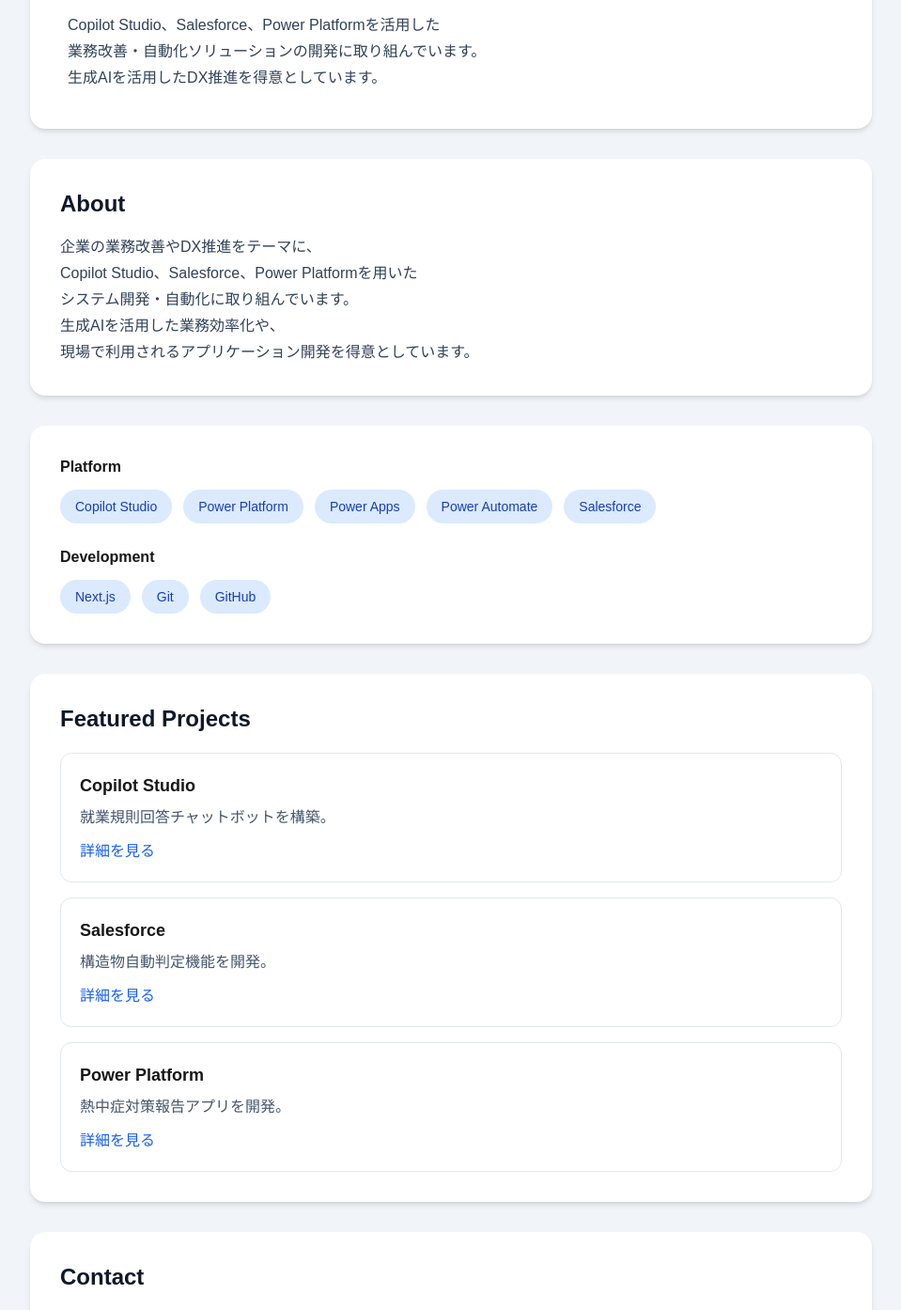
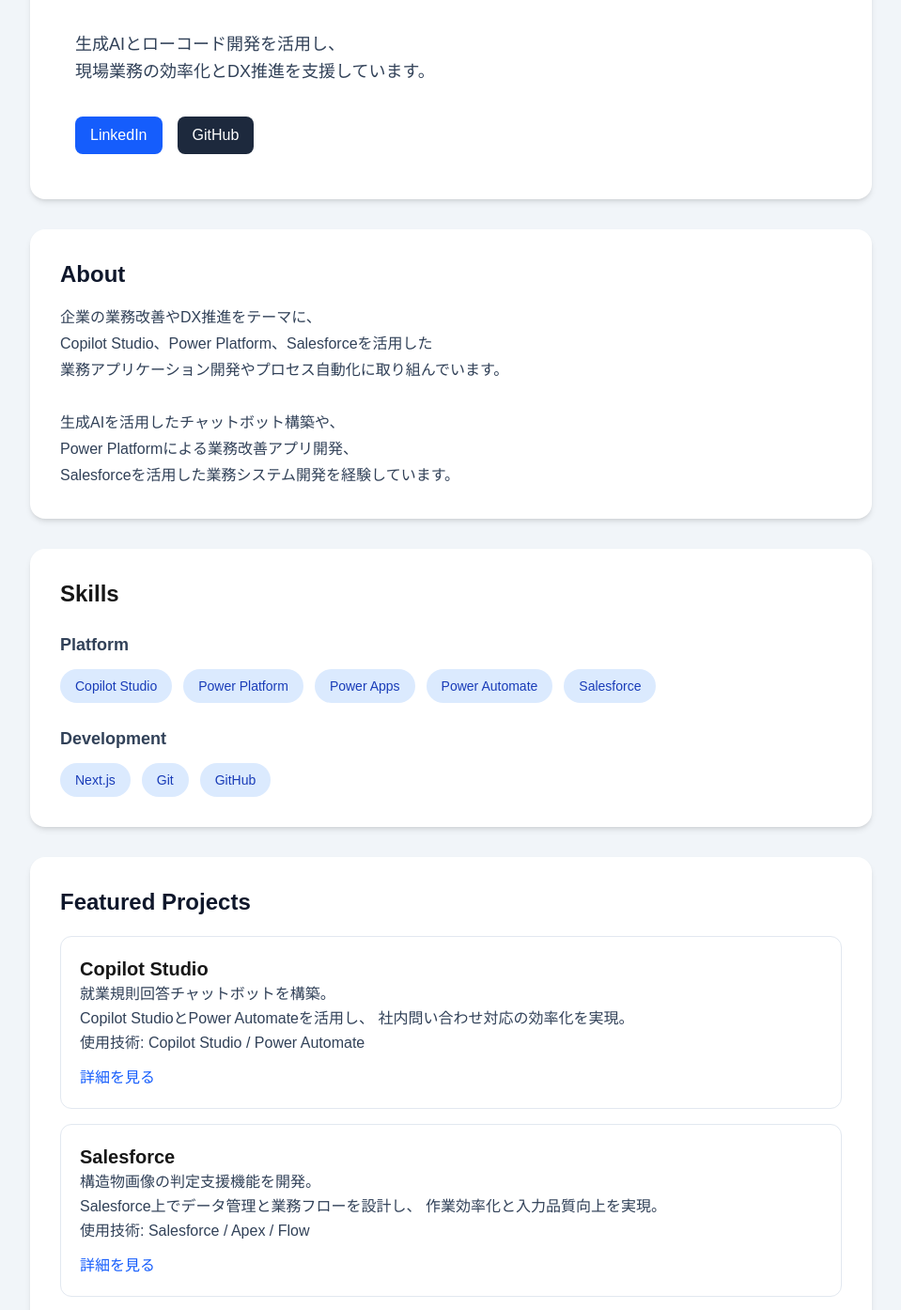
Before and after one commit to akiko-labs/akiko-portfolio, a Next.js app: page / in a window 1280 px wide. Shown: the part 191-1585 px from the top of the page at 94% size, without its empty margins (160-1119 px from the left). Built offline with nearby package versions, Linux system fonts and the light colour scheme.

Commit message:
portfolio first version

```diff
--- a/app/page.tsx
+++ b/app/page.tsx
@@ -4,22 +4,39 @@
       <div className="mx-auto max-w-4xl">
 
         {/* Hero */}
-        <section className="rounded-2xl bg-white p-10 shadow-md">
+        <section className="rounded-2xl bg-white p-12 shadow-md">
           <h1 className="text-5xl font-bold text-slate-900">
             Akiko
           </h1>
 
-          <p className="mt-4 text-xl text-slate-600">
-            AI & Business Process Improvement Engineer
-          </p>
+<p className="mt-4 text-2xl text-slate-600">
+  AI & DX Engineer
+</p>
+<p className="mt-8 text-lg text-slate-700 leading-relaxed">
+  生成AIとローコード開発を活用し、
+  <br />
+  現場業務の効率化とDX推進を支援しています。
+</p>
 
-          <p className="mt-6 leading-7 text-slate-700">
-            Copilot Studio、Salesforce、Power Platformを活用した
-            <br />
-            業務改善・自動化ソリューションの開発に取り組んでいます。
-            <br />
-            生成AIを活用したDX推進を得意としています。
-          </p>
+<div className="mt-8 flex gap-4">
+  <a
+    href="https://www.linkedin.com/in/akiko-m-b0072a40b/"
+    target="_blank"
+    rel="noopener noreferrer"
+    className="rounded-lg bg-blue-600 px-4 py-2 text-white hover:bg-blue-700"
+  >
+    LinkedIn
+  </a>
+
+  <a
+    href="https://github.com/akiko-labs/akiko-portfolio"
+    target="_blank"
+    rel="noopener noreferrer"
+    className="rounded-lg bg-slate-800 px-4 py-2 text-white hover:bg-slate-900"
+  >
+    GitHub
+  </a>
+</div>
         </section>
 
         {/* About */}
@@ -31,21 +48,27 @@
           <p className="mt-4 leading-7 text-slate-700">
             企業の業務改善やDX推進をテーマに、
             <br />
-            Copilot Studio、Salesforce、Power Platformを用いた
+            Copilot Studio、Power Platform、Salesforceを活用した
             <br />
-            システム開発・自動化に取り組んでいます。
+            業務アプリケーション開発やプロセス自動化に取り組んでいます。
+            <br /><br />
+            生成AIを活用したチャットボット構築や、
             <br />
-            生成AIを活用した業務効率化や、
+            Power Platformによる業務改善アプリ開発、
             <br />
-            現場で利用されるアプリケーション開発を得意としています。
+            Salesforceを活用した業務システム開発を経験しています。
           </p>
         </section>
 
         {/* Skills */}
         <section className="mt-8 rounded-2xl bg-white p-8 shadow-md">
-          <h3 className="mb-3 font-semibold">
+<h2 className="text-2xl font-bold mb-6">
+  Skills
+</h2>
+
+<p className="mb-3 text-lg font-semibold text-slate-700">
   Platform
-</h3>
+</p>
 
 <div className="flex flex-wrap gap-3">
   {[
@@ -64,9 +87,9 @@
   ))}
 </div>
 
-<h3 className="mt-6 mb-3 font-semibold">
+<p className="mt-6 mb-3 text-lg font-semibold text-slate-700">
   Development
-</h3>
+</p>
 
 <div className="flex flex-wrap gap-3">
   {[
@@ -93,12 +116,20 @@
           <div className="mt-5 grid gap-4">
 
             <div className="rounded-xl border border-slate-200 p-5">
-              <h3 className="text-lg font-semibold">
+              <h3 className="text-xl font-semibold">
              Copilot Studio
               </h3>
 
-              <p className="mt-2 text-slate-600">
+              <p className="text-base text-slate-700 leading-relaxed">
                 就業規則回答チャットボットを構築。
+                <br />
+                Copilot StudioとPower Automateを活用し、
+                社内問い合わせ対応の効率化を実現。
+                <br />
+
+                使用技術:
+                Copilot Studio / Power Automate
+
               </p>
               <a
   href="https://catkin-rice-b6c.notion.site/Copilot-Studio-33eeb09b545380a694a7c8d008e9774c"
@@ -111,12 +142,19 @@
             </div>
 
 <div className="rounded-xl border border-slate-200 p-5">
-  <h3 className="text-lg font-semibold">
+  <h3 className="text-xl font-semibold">
     Salesforce
   </h3>
 
-  <p className="mt-2 text-slate-600">
-    構造物自動判定機能を開発。
+  <p className="text-base text-slate-700 leading-relaxed">
+    構造物画像の判定支援機能を開発。
+    <br />
+    Salesforce上でデータ管理と業務フローを設計し、
+    作業効率化と入力品質向上を実現。
+    <br />
+
+使用技術:
+Salesforce / Apex / Flow
   </p>
 
   <a
@@ -129,12 +167,19 @@
   </a>
 </div>
 <div className="rounded-xl border border-slate-200 p-5">
-  <h3 className="text-lg font-semibold">
+  <h3 className="text-xl font-semibold">
     Power Platform
   </h3>
 
-  <p className="mt-2 text-slate-600">
+  <p className="text-base text-slate-700 leading-relaxed">
     熱中症対策報告アプリを開発。
+    <br />
+    現場作業者がモバイルから報告できる仕組みを構築し、
+    管理者による状況把握を効率化。
+    <br />
+
+    使用技術:
+    Power Apps / Power Automate
   </p>
 
   <a
@@ -150,23 +195,6 @@
           </div>
         </section>
 
-        {/* Contact */}
-        <section className="mt-8 rounded-2xl bg-white p-8 shadow-md">
-          <h2 className="text-2xl font-bold text-slate-900">
-            Contact
-          </h2>
-
-          <div className="mt-4">
-            <a
-              href="https://github.com/akiko-labs"
-              target="_blank"
-              rel="noopener noreferrer"
-              className="text-blue-600 hover:underline"
-            >
-              GitHub
-            </a>
-          </div>
-        </section>
 
       </div>
     </main>
```
